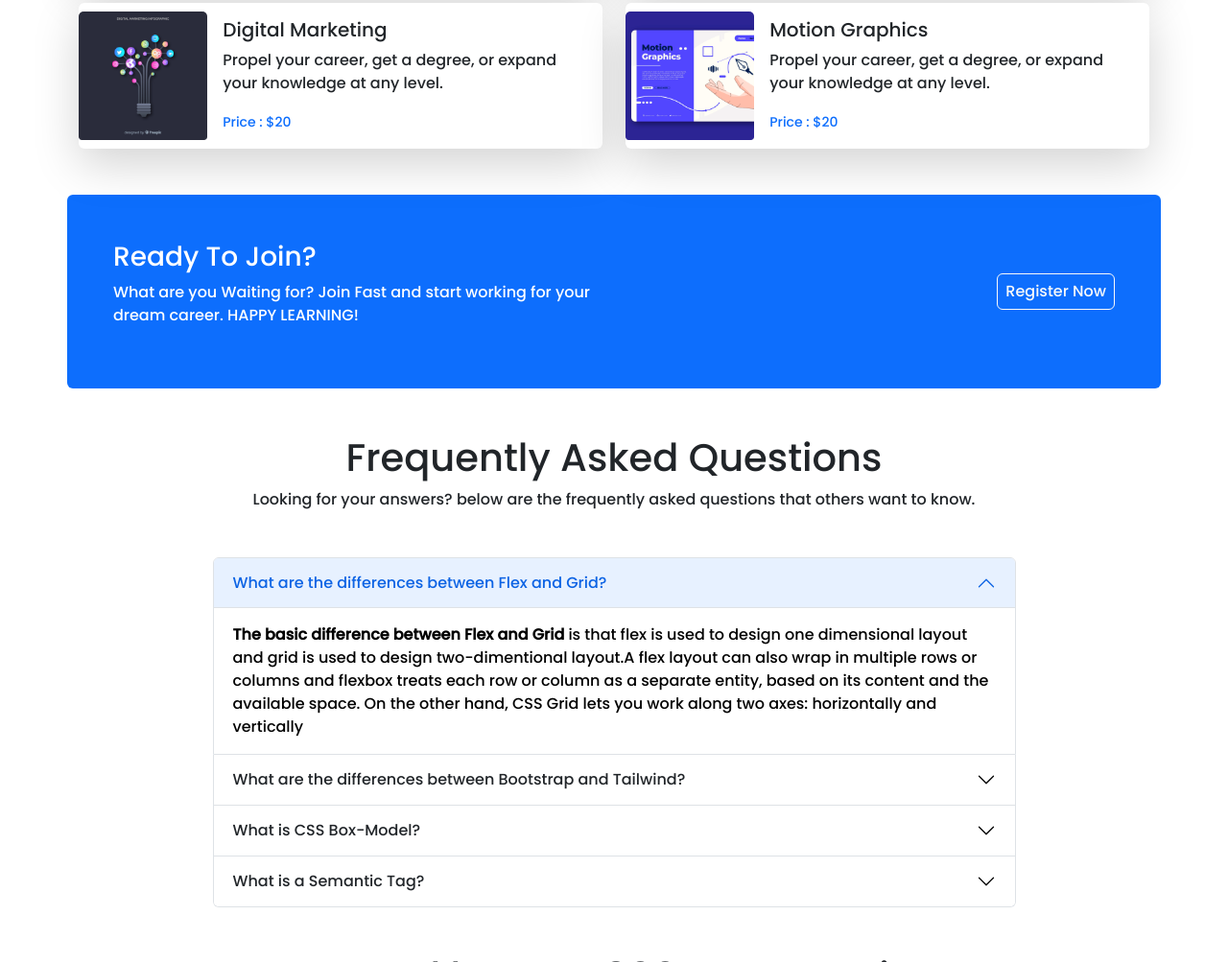
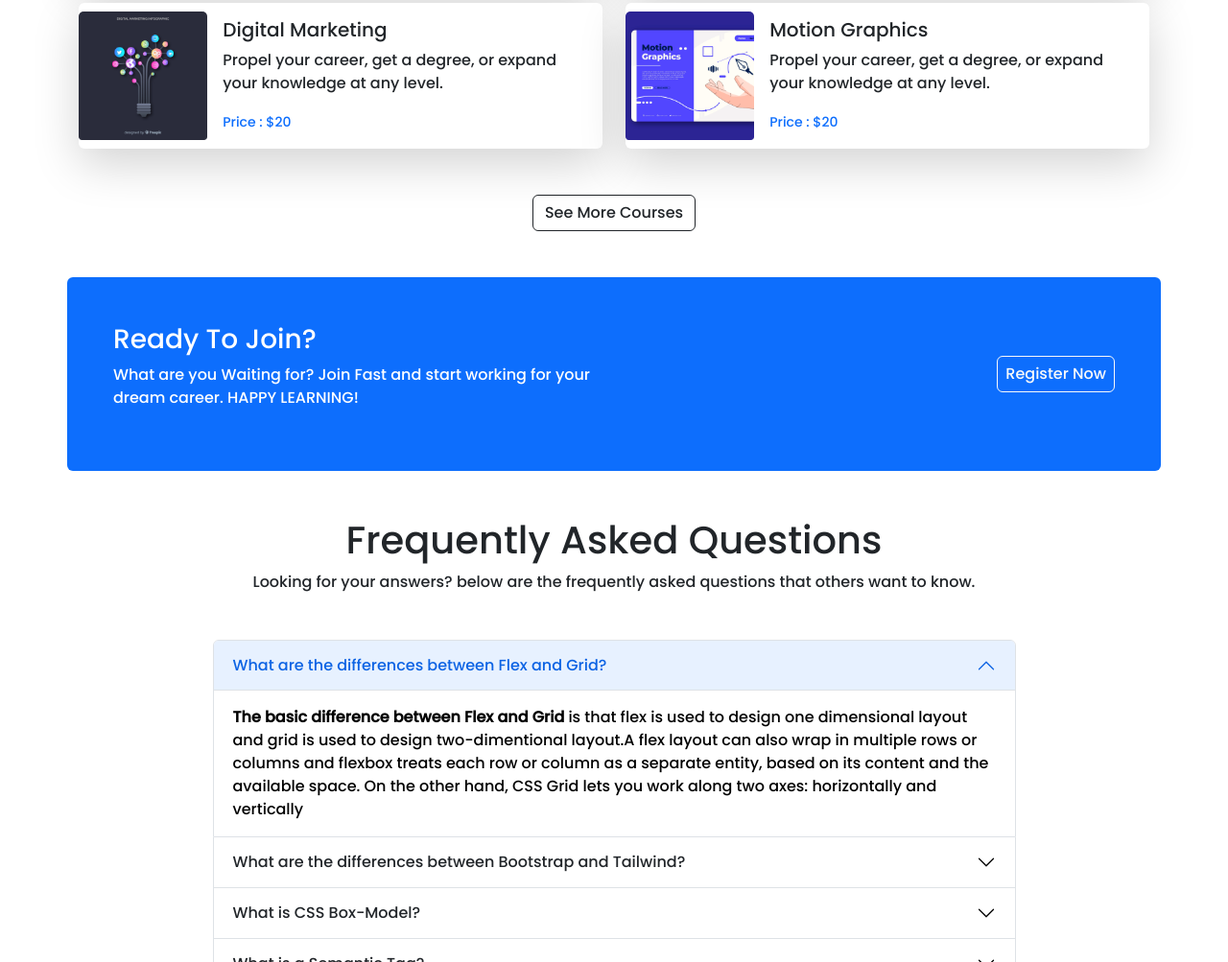
Before and after one commit to BubbleNowrin/assignment-eLearning, a plain HTML site: page index.html in a window 1280 px wide. Shown: the part 1369-2372 px from the top of the page at 96% size. Drawn offline with nearby package versions, Linux system fonts and the light colour scheme; a web font is replaced by a local one.

Commit message:
button added

```diff
--- a/index.html
+++ b/index.html
@@ -228,6 +228,10 @@
 
 
         </div>
+        <div>
+            <div class="text-center mt-5"><button type="button" class="btn btn-outline-dark">See More Courses</button>
+            </div>
+        </div>
     </section>
     <!------- Courses Section Ends ------>
 
```
